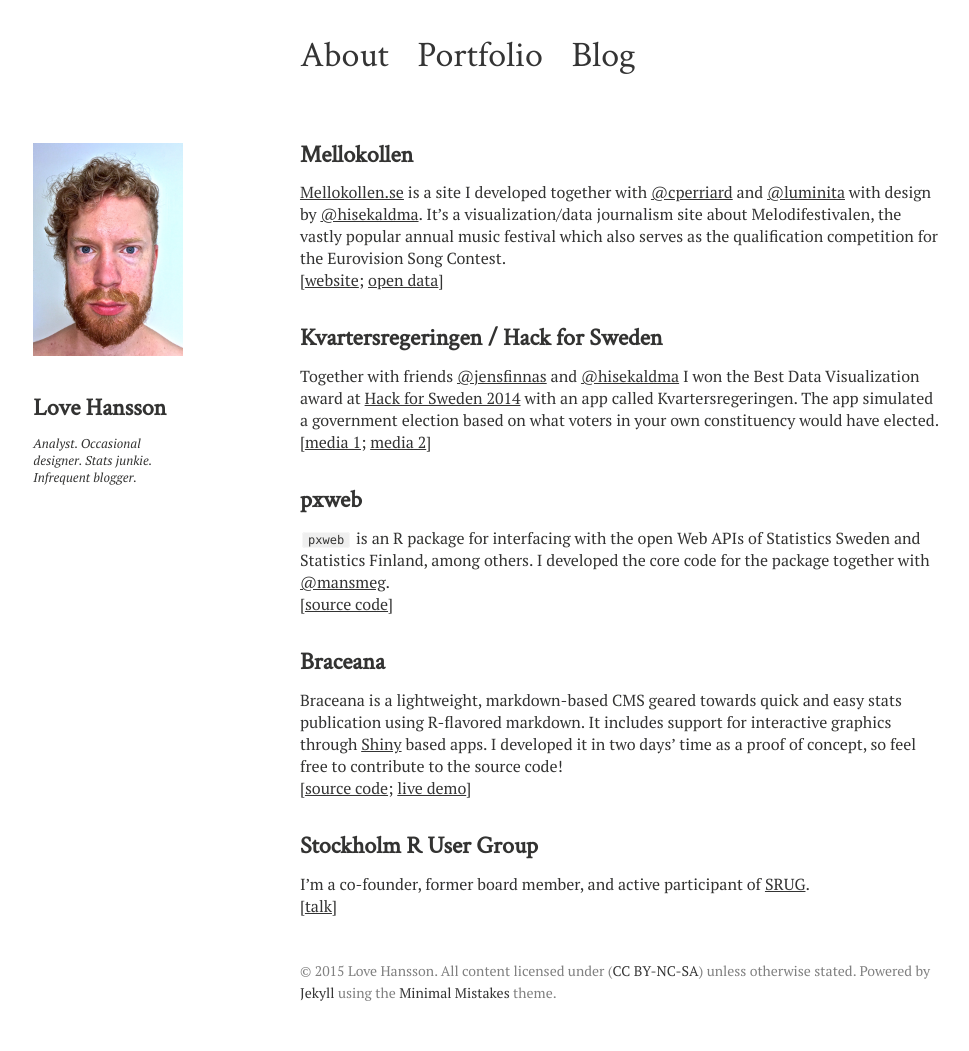
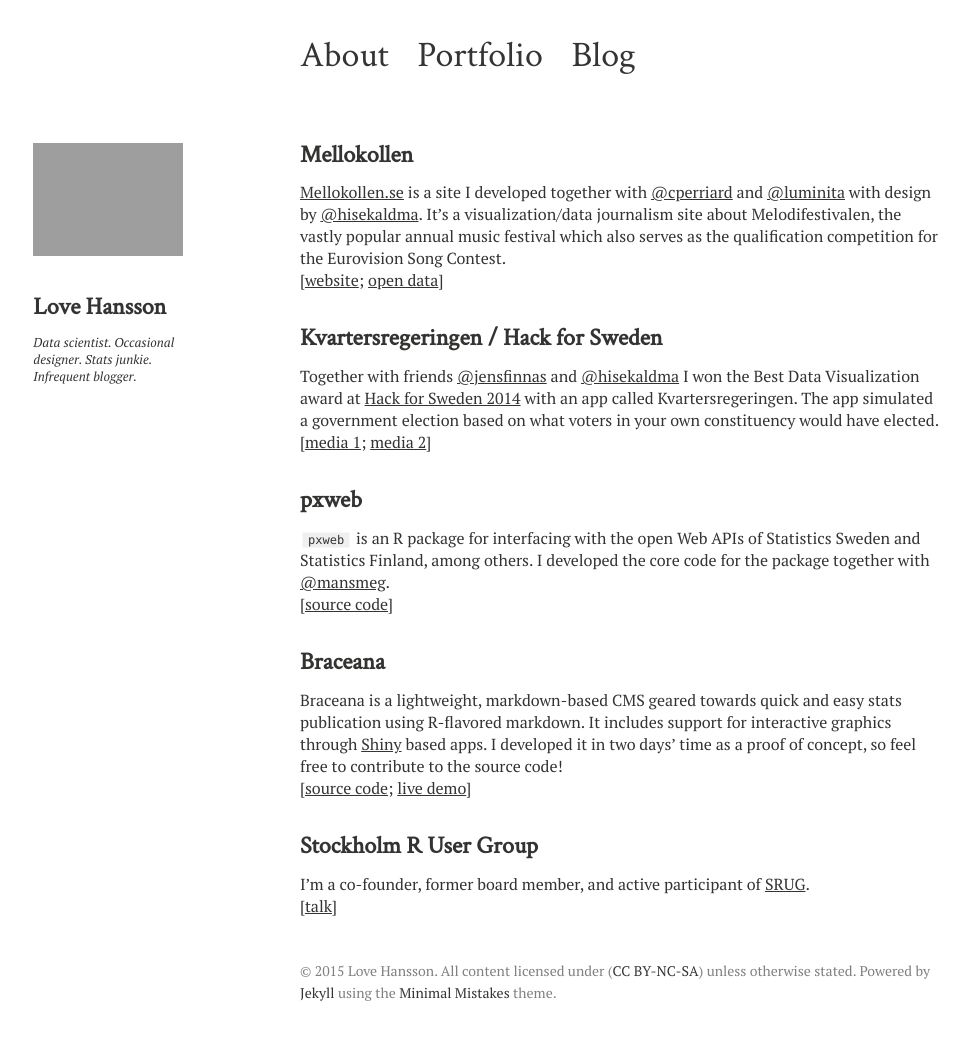
Before and after one commit to LCHansson/LCHansson.github.io, a Jekyll site: the page built from projects/index.md, in a window 1280 px wide. Shown: the whole page, without its empty margins (20-989 px from the left). Built offline with Jekyll 4.4.1, drawn with Linux system fonts in a browser that asks for light colours; nearby versions of some CDN libraries.

Commit message:
Revert to old title pic

```diff
--- a/_data/authors.yml
+++ b/_data/authors.yml
@@ -2,8 +2,8 @@
 
 LCHansson:
   name: Love Hansson
-  avatar: lchansson_neue_small.png
-  bio: "Analyst. Occasional designer. Stats junkie. Infrequent blogger."
+  avatar: lchansson.png
+  bio: "Data scientist. Occasional designer. Stats junkie. Infrequent blogger."
   email: love.hansson@gmail.com
   disqus-shortname:
   twitter: LCHansson
```
